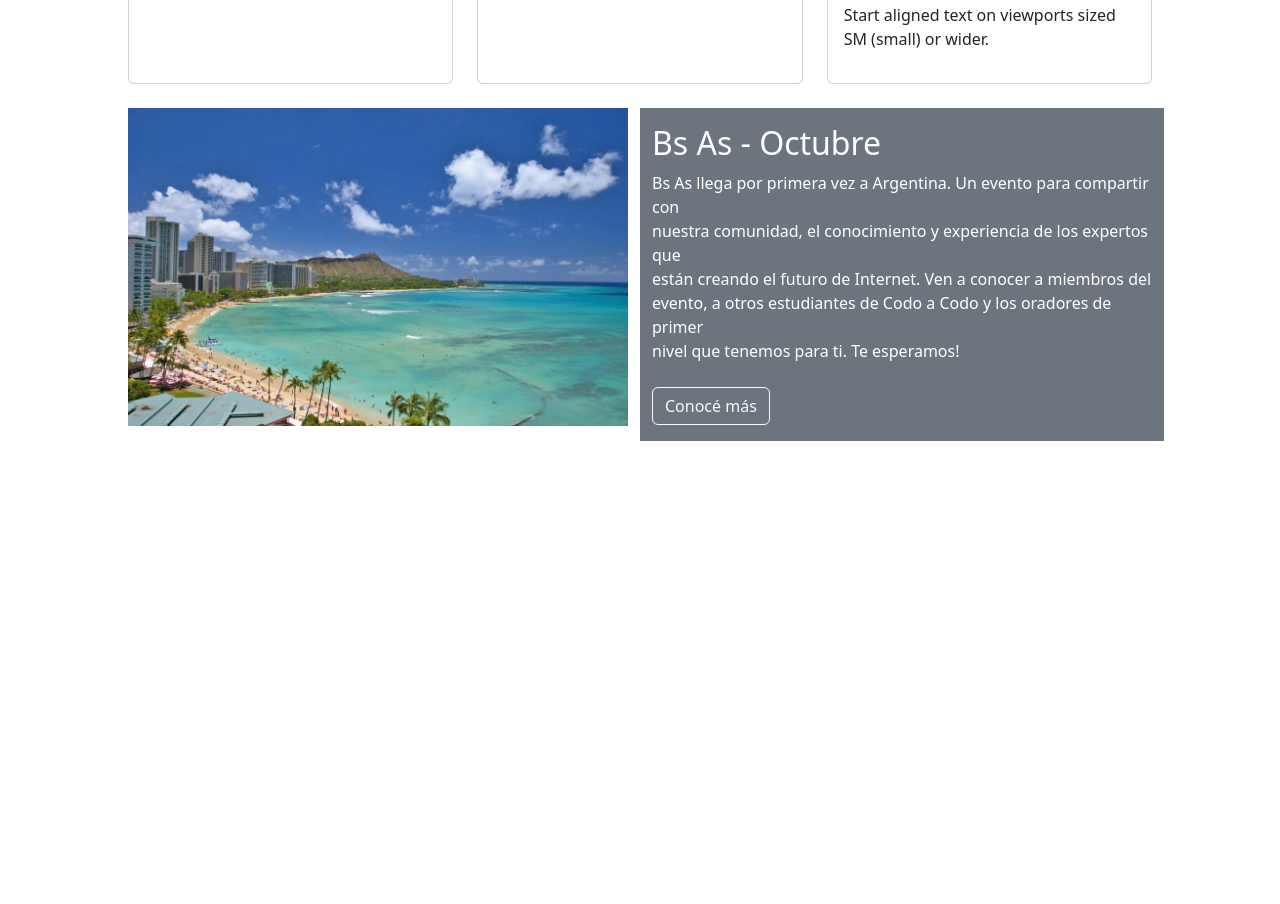
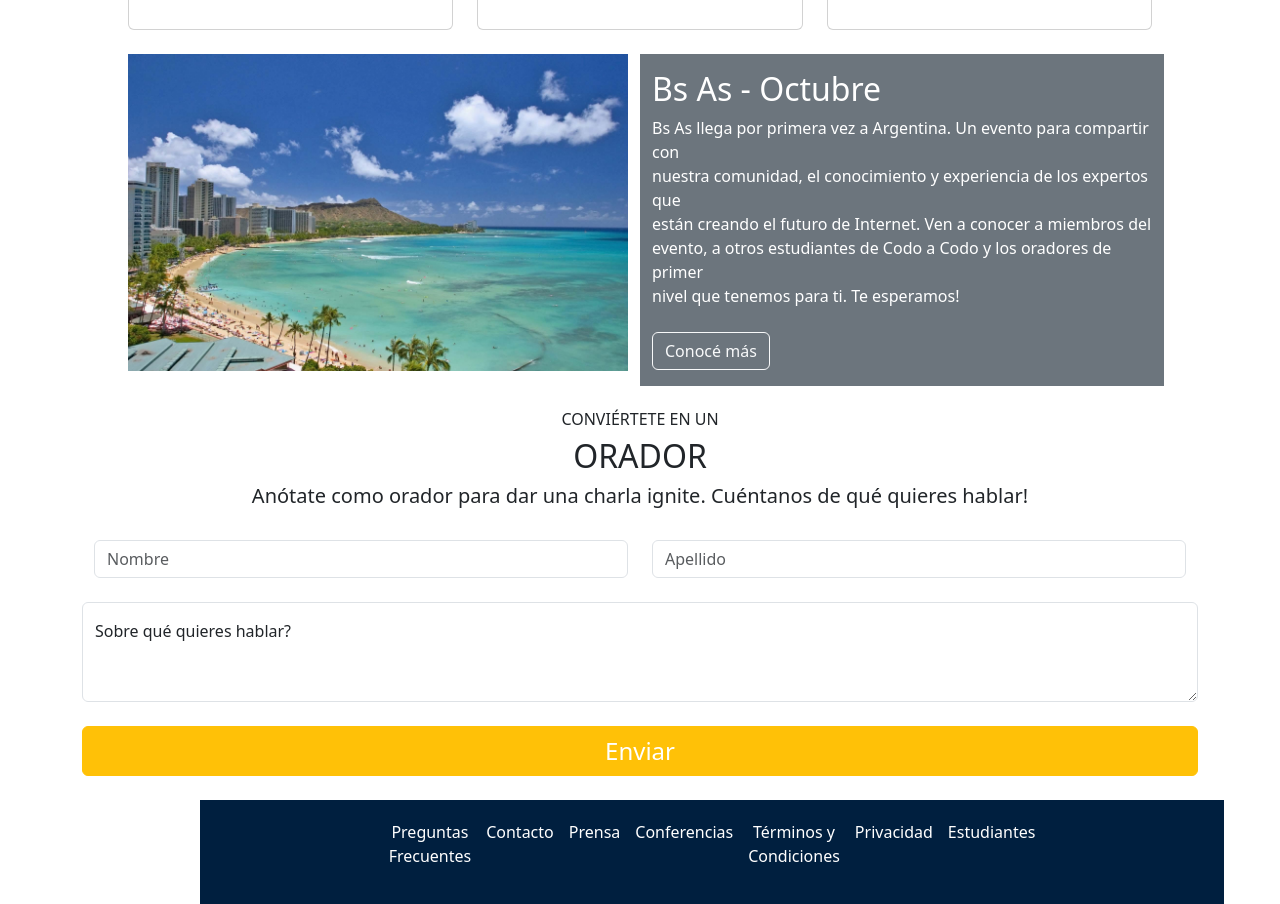
Before and after one commit to errorcode106/TrabajoIntegrador, a plain HTML site: page index.html in a window 1280 px wide. Shown: the part 1516-2420 px from the top of the page. Before the commit the page ends 1957 px from the top, so only its background shows below. Drawn offline with nearby package versions, Linux system fonts and the light colour scheme.

Commit message:
4to commit!

```diff
--- a/css/style.css
+++ b/css/style.css
@@ -14,4 +14,41 @@ body
 
 .oscurecer-img{
     filter: brightness(50%);
-  }
+}
+
+footer {
+    width: 80%;
+    margin-left: 200px;
+    background-color: #001f3f;
+    padding: 20px;
+    text-align: center;
+}
+
+.footer-content {
+    max-width: 600px;
+    margin: 0 auto;
+}
+
+.footer-links {
+    list-style: none;
+    padding: 0;
+    display: flex;
+    justify-content: center;
+}
+
+.footer-links li {
+    margin-right: 15px;
+}
+
+.footer-links li:last-child {
+    margin-right: 0;
+}
+
+.footer-links a {
+    color: #fff;
+    text-decoration: none;
+}
+
+.footer-links a:hover {
+    text-decoration: underline;
+}
--- a/index.html
+++ b/index.html
@@ -43,7 +43,6 @@
                 </div>
                 </div>
             </nav>
-
             <div id="carouselExample" class="carousel slide">
                 <div class="carousel-inner">
                   <div class="carousel-item active">
@@ -69,11 +68,47 @@
 
                   </div>
                   <div class="carousel-item">
+                    <div class="oscurecer-img">
                     <img src="img/ba2.jpg" class="d-block w-100" alt="...">
+                    </div>
                   </div>
+                  <div class="carousel-caption d-none d-md-block text-end">
+                    <h1>Conf Bs As</h1>
+                    <p>Bs As llega por primera vez a Argentina. Un evento para compartir con
+                        <br>
+                        nuestra comunidad, el conocimiento y experiencia de los expertos que
+                        <br>
+                        están creando el futuro de Internet. Ven a conocer a miembros del
+                        <br>
+                        evento, a otros estudiantes de Codo a Codo y los oradores de primer
+                        <br>
+                        nivel que tenemos para ti. Te esperamos!
+                        <br>
+                    </p>
+                    <button type="button" class="btn btn-outline-light">Quiero ser orador</button>
+                    <button type="button" class="btn btn-success">Comprar tickets</button>
+                </div>
                   <div class="carousel-item">
+                    <div class="oscurecer-img">
                     <img src="img/ba3.jpg" class="d-block w-100"  alt="...">
+                    </div>
                   </div>
+                  <div class="carousel-caption d-none d-md-block text-end">
+                    <h1>Conf Bs As</h1>
+                    <p>Bs As llega por primera vez a Argentina. Un evento para compartir con
+                        <br>
+                        nuestra comunidad, el conocimiento y experiencia de los expertos que
+                        <br>
+                        están creando el futuro de Internet. Ven a conocer a miembros del
+                        <br>
+                        evento, a otros estudiantes de Codo a Codo y los oradores de primer
+                        <br>
+                        nivel que tenemos para ti. Te esperamos!
+                        <br>
+                    </p>
+                    <button type="button" class="btn btn-outline-light">Quiero ser orador</button>
+                    <button type="button" class="btn btn-success">Comprar tickets</button>
+                </div>
                 </div>
                 <button class="carousel-control-prev" type="button" data-bs-target="#carouselExample" data-bs-slide="prev">
                   <span class="carousel-control-prev-icon" aria-hidden="true"></span>
@@ -113,8 +148,6 @@
                   <div class="card h-100">
                     <img src="img/ada.jpeg" class="card-img-top" alt="...">
                     <div class="card-body">
-                      <h6>Card title</h6>
-                      <h6>Card title</h6>
                       <h5 class="card-title">Ada Lovelace</h5>
                       <p class="card-text">Lorem ipsum dolor sit amet consectetur adipisicing elit. Debitis, totam assumenda aut in magni nulla cumque nemo sit excepturi velit dolores deserunt quasi! Vitae quisquam consectetur, ea maiores odit obcaecati.</p>
                       <p class="text-sm-start">Start aligned text on viewports sized SM (small) or wider.</p>
@@ -148,9 +181,53 @@
                 </div>
                 </div>
             </div>
+            <br>
+            <div>
+              <h6 class = "text-center">CONVIÉRTETE EN UN</h6>
+              <h2 class = "text-center">ORADOR</h2>
+              <h5 class = "text-center">Anótate como orador para dar una charla ignite. Cuéntanos de qué quieres hablar!</h5>
+            </div>
+            <br>
+            <div class="container overflow-hidden">
+            <div class="row g-0">
+              <div class="col-6 container-fluid">
+                <input type="text" class="form-control" placeholder="Nombre" aria-label="First name">
+              </div>
+              <div class="col-6 container-fluid">
+                <input type="text" class="form-control" placeholder="Apellido" aria-label="Last name">
+              </div>
+              </div>
+            </div>
+            <br>
+            <div class="container overflow-hidden">
+              <div class="form-floating">
+                <textarea class="form-control" placeholder="Sobre qué quieres hablar?" id="floatingTextarea2" style="height: 100px"></textarea>
+                <label for="floatingTextarea2">Sobre qué quieres hablar?</label>
+              </div>
+            </div>
+            <br>
+            <div class="container overflow-hidden">
+              <div class="d-grid gap-2">
+                <button class="btn btn-warning text-white fs-4" type="button">Enviar</button>
+              </div>
+            </div>
+            <br>
+            <footer>
+              <div class="footer-content">
+                <ul class="footer-links">
+                  <li><a href="#">Preguntas Frecuentes</a></li>
+                  <li><a href="#">Contacto</a></li>
+                  <li><a href="#">Prensa</a></li>
+                  <li><a href="#">Conferencias</a></li>
+                  <li><a href="#">Términos y Condiciones</a></li>
+                  <li><a href="#">Privacidad</a></li>
+                  <li><a href="#">Estudiantes</a></li>
+                </ul>
+              </div>
+            </footer>
 
 
-        </div>
-        <script src="https://cdn.jsdelivr.net/npm/bootstrap@5.3.0-alpha3/dist/js/bootstrap.bundle.min.js" integrity="sha384-ENjdO4Dr2bkBIFxQpeoTz1HIcje39Wm4jDKdf19U8gI4ddQ3GYNS7NTKfAdVQSZe" crossorigin="anonymous"></script>
+      </div>
+      <script src="https://cdn.jsdelivr.net/npm/bootstrap@5.3.0-alpha3/dist/js/bootstrap.bundle.min.js" integrity="sha384-ENjdO4Dr2bkBIFxQpeoTz1HIcje39Wm4jDKdf19U8gI4ddQ3GYNS7NTKfAdVQSZe" crossorigin="anonymous"></script>
     </body>
 </html>
```
